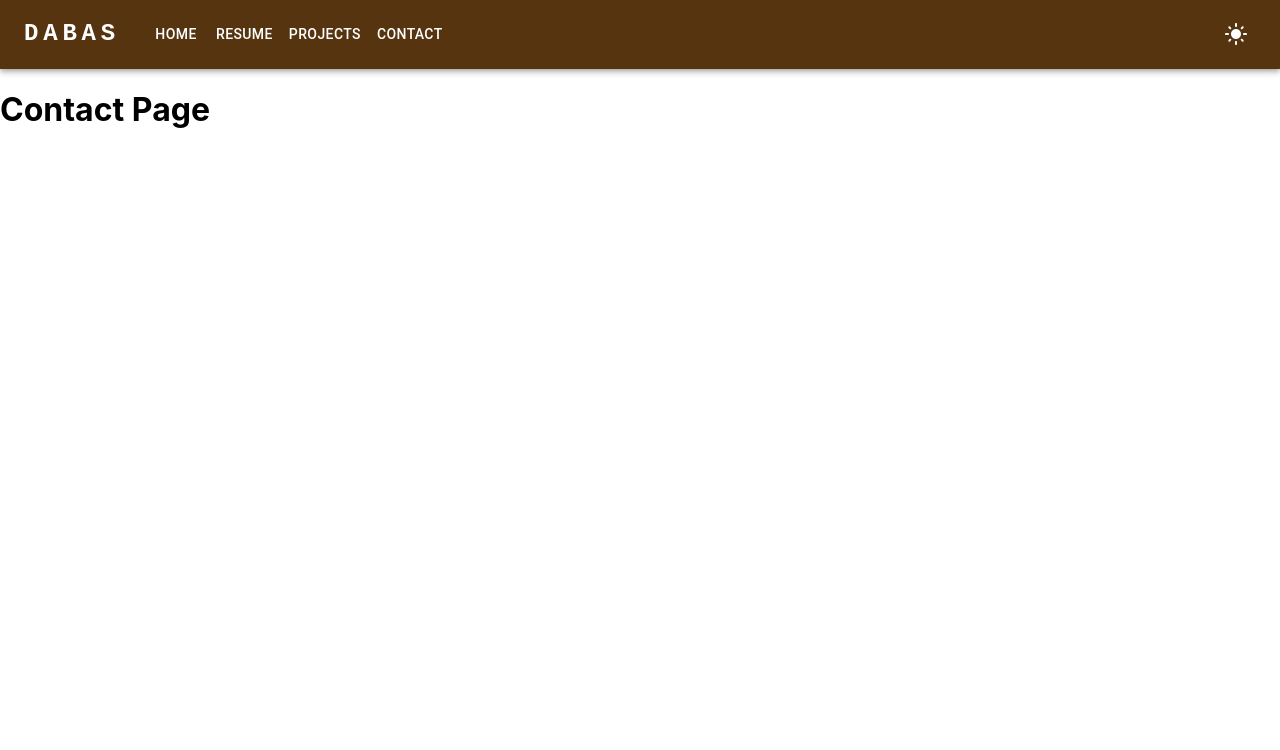
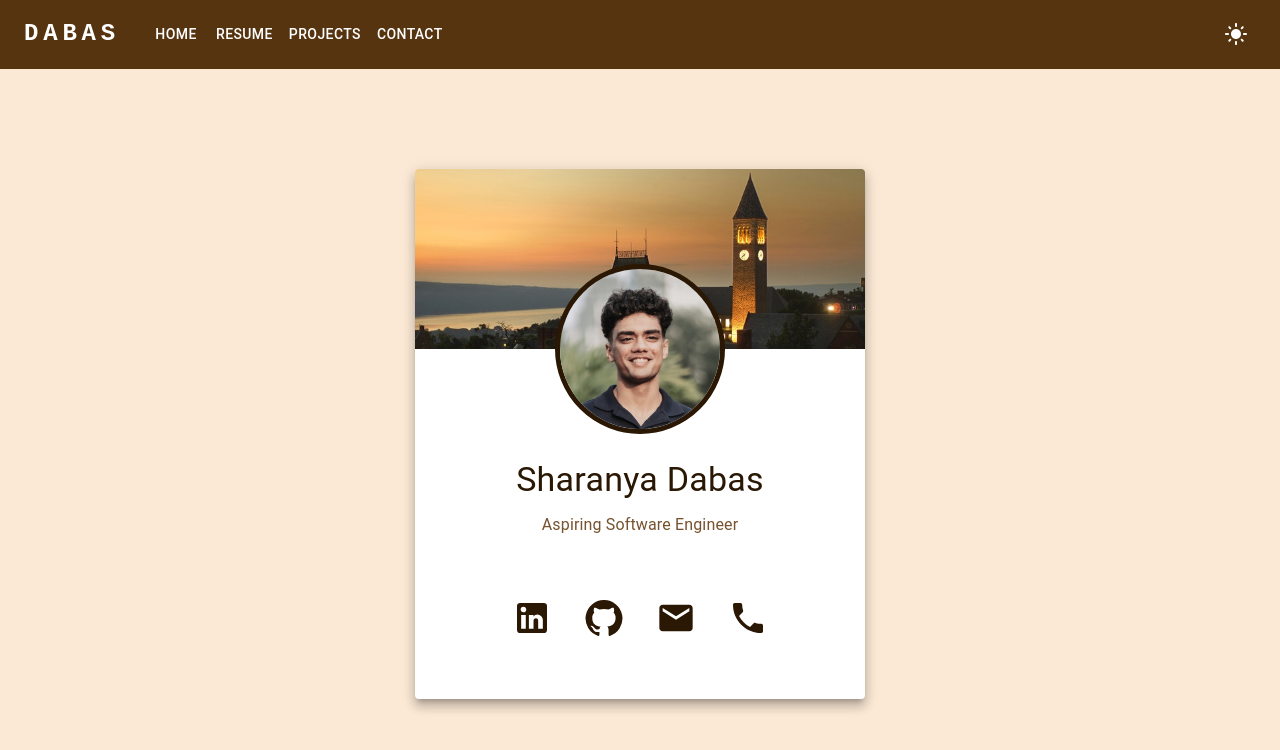
Before and after one commit to sharanyadabas/portfolio, a React (Create React App) app: page /contact in a window 1280 px wide. Shown: the top 750 px of the page. Built offline with nearby package versions, Linux system fonts and the light colour scheme.

Commit message:
Finished Contact Page

```diff
--- /dev/null
+++ b/src/components/ContactCard.jsx
@@ -0,0 +1,138 @@
+import * as React from "react";
+import Card from "@mui/material/Card";
+import CardContent from "@mui/material/CardContent";
+import CardMedia from "@mui/material/CardMedia";
+import Typography from "@mui/material/Typography";
+import Avatar from "@mui/material/Avatar";
+import Stack from "@mui/material/Stack";
+
+import IconButton from "@mui/material/IconButton";
+import LinkedInIcon from "@mui/icons-material/LinkedIn";
+import GitHubIcon from "@mui/icons-material/GitHub";
+import EmailIcon from "@mui/icons-material/Email";
+import PhoneIcon from "@mui/icons-material/Phone";
+
+import Tooltip from "@mui/material/Tooltip";
+
+export default function ContactCard({
+  name,
+  description,
+  headerImage,
+  image,
+  linkEmail,
+  linkLinkedin,
+  linkGithub,
+  phoneNumber,
+  ...props
+}) {
+  const iconSize = "40px";
+  return (
+    <Card
+      sx={{
+        width: "450px",
+        display: "flex",
+        flexDirection: "column",
+        position: "relative",
+        alignItems: "center",
+      }}
+      raised={true}
+      {...props}
+    >
+      <CardMedia
+        component="img"
+        height="180px"
+        image={headerImage}
+        alt={name}
+        sx={{ position: "relative" }}
+      />
+      <Avatar
+        alt={name}
+        src={image}
+        sx={{
+          position: "absolute",
+          top: "34%",
+          transform: "translateY(-50%)",
+          width: "160px",
+          height: "160px",
+          color: "inherit",
+          border: "solid 5px currentColor",
+        }}
+      />
+      <CardContent
+        sx={{
+          height: "350px",
+          textAlign: "center",
+          position: "relative",
+          display: "flex",
+          flexDirection: "column",
+          width: "100%",
+          padding: "0 !important",
+        }}
+      >
+        <Typography
+          gutterBottom
+          variant="h4"
+          component="div"
+          sx={{ marginTop: "110px", flexGrow: "0" }}
+        >
+          {name}
+        </Typography>
+        <Typography variant="body1" color="text.secondary">
+          {description}
+        </Typography>
+        <Stack
+          direction="row"
+          spacing={2}
+          justifyContent="center"
+          alignItems="center"
+          sx={{ flexGrow: "1" }}
+        >
+          <Tooltip title={linkLinkedin}>
+            <IconButton
+              color="inherit"
+              component="a"
+              href={linkLinkedin}
+              target="_blank"
+              rel="noopener noreferrer"
+            >
+              <LinkedInIcon sx={{ fontSize: `${iconSize}` }} />
+            </IconButton>
+          </Tooltip>
+          <Tooltip title={linkGithub}>
+            <IconButton
+              color="inherit"
+              component="a"
+              href={linkGithub}
+              target="_blank"
+              rel="noopener noreferrer"
+            >
+              <GitHubIcon sx={{ fontSize: `${iconSize}` }} />
+            </IconButton>
+          </Tooltip>
+          <Tooltip title={linkEmail}>
+            <IconButton
+              color="inherit"
+              component="a"
+              href={`mailto:${linkEmail}`}
+              target="_blank"
+              rel="noopener noreferrer"
+            >
+              <EmailIcon sx={{ fontSize: `${iconSize}` }} />
+            </IconButton>
+          </Tooltip>
+          <Tooltip title={phoneNumber}>
+            <IconButton
+              color="inherit"
+              component="a"
+              href="https://www.example.com"
+              target="_blank"
+              rel="noopener noreferrer"
+            >
+              <PhoneIcon sx={{ fontSize: `${iconSize}` }} />
+            </IconButton>
+          </Tooltip>
+        </Stack>
+      </CardContent>
+    </Card>
+  );
+}
--- a/src/components/ResponsiveAppBar.jsx
+++ b/src/components/ResponsiveAppBar.jsx
@@ -61,9 +61,6 @@ function ResponsiveAppBar() {
           <Box sx={{ flexGrow: 1, display: { xs: "flex", md: "none" } }}>
             <IconButton
               size="large"
-              aria-label="account of current user"
-              aria-controls="menu-appbar"
-              aria-haspopup="true"
               onClick={handleOpenNavMenu}
               color="inherit"
             >
--- a/src/components/TechStack.jsx
+++ b/src/components/TechStack.jsx
@@ -4,10 +4,23 @@ import StackIcon from "tech-stack-icons";
 //https://www.tech-stack-icons.com/
 
 function TechStack({ techList }) {
+  const cols = techList.length >= 4 ? 4 : techList.length;
   return (
-    <div style={{ display: "grid", gridTemplateColumns: "auto auto auto", gridGap: "20px 20px" }}>
+    <div
+      style={{
+        display: "grid",
+        gridTemplateColumns: `repeat(${cols}, auto)`,
+        gridGap: "20px 20px",
+        flexGrow: "0",
+        justifyContent: "center",
+      }}
+    >
       {techList.map((tech, index) => (
-        <StackIcon key={`${tech}-${index}`} name={tech} style={{width: "80px", height: "auto"}}/>
+        <StackIcon
+          key={`${tech}-${index}`}
+          name={tech}
+          style={{ width: "60px", height: "auto" }}
+        />
       ))}
     </div>
   );
--- a/src/pages/contact.jsx
+++ b/src/pages/contact.jsx
@@ -1,11 +1,31 @@
 import React from "react";
 import ResponsiveAppBar from "../components/ResponsiveAppBar";
+import ThemeBox from "../components/ThemeBox";
+import ContactCard from "../components/ContactCard";
 
 function Contact() {
   return (
-    <div>
+    <div style={{ height: "100vh", display: "flex", flexDirection: "column" }}>
       <ResponsiveAppBar />
-      <h1>Contact Page</h1>
+      <ThemeBox
+        display="flex"
+        flexDirection="column"
+        alignItems="center"
+        justifyContent="center"
+        flexGrow="1"
+        gap="5vh"
+      >
+        <ContactCard
+          name={"Sharanya Dabas"}
+          description={"Aspiring Software Engineer"}
+          headerImage={"/portfolio/images/cornell-banner.jpg"}
+          image={"/portfolio/images/headshot.jpg"}
+          linkEmail={"sd699@cornell.edu"}
+          linkLinkedin={"https://www.linkedin.com/in/sharanya-dabas/"}
+          linkGithub={"https://github.com/sharanyadabas"}
+          phoneNumber={"(781) 985-1259"}
+        />
+      </ThemeBox>
     </div>
   );
 }
--- a/src/pages/projects.jsx
+++ b/src/pages/projects.jsx
@@ -18,7 +18,7 @@ const ExerciseEngine = {
   description: "Workout Search Engine",
   image: "/portfolio/images/exengine.jpeg",
   link: "http://3.140.251.0:8080/",
-  technologies: ["python", "js", "html5", "css3", "aws"],
+  technologies: ["python", "js", "html5", "css3", "docker", "aws"],
   longdescription: "Testing",
 };
 
@@ -27,7 +27,7 @@ const EtchSketch = {
   description: "Interactive Drawing Tablet",
   image: "/portfolio/images/etchsketch.jpeg",
   link: "https://sharanyadabas.github.io/etch-a-sketch/",
-  technologies: ["js", "html5", "css3", "ocaml"],
+  technologies: ["js", "html5", "css3"],
   longdescription: "123",
 };
 
@@ -169,11 +169,11 @@ function Projects() {
             transition={{ type: "spring", stiffness: 30, damping: 10 }}
             style={{ height: "100%" }}
           >
-            <Stack style={{ height: "100%" }} justifyContent="space-between">
+            <Stack style={{ height: "100%", gap: "2vh", minWidth: "240px" }} justifyContent="space-between">
               <Paper
                 square={false}
                 variant="outlined"
-                style={{ height: "200px", background: "inherit" }}
+                style={{ height: "200px", background: "inherit", flexGrow: "1" }}
               >
                 {mainCard.longdescription}
               </Paper>
```
Also changed, not shown: public/images/cornell-banner.jpg (added), public/images/headshot.jpg (added).
